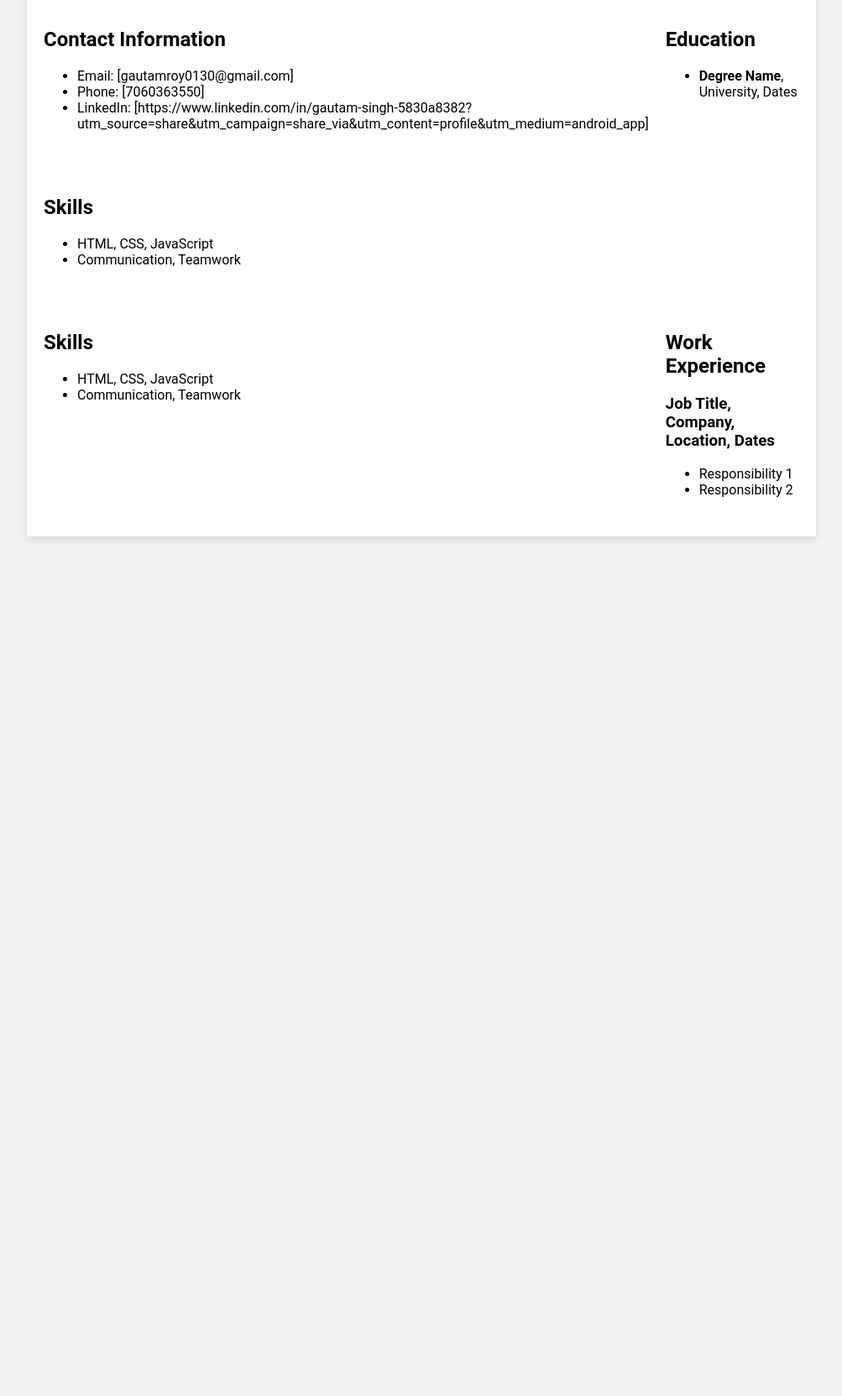
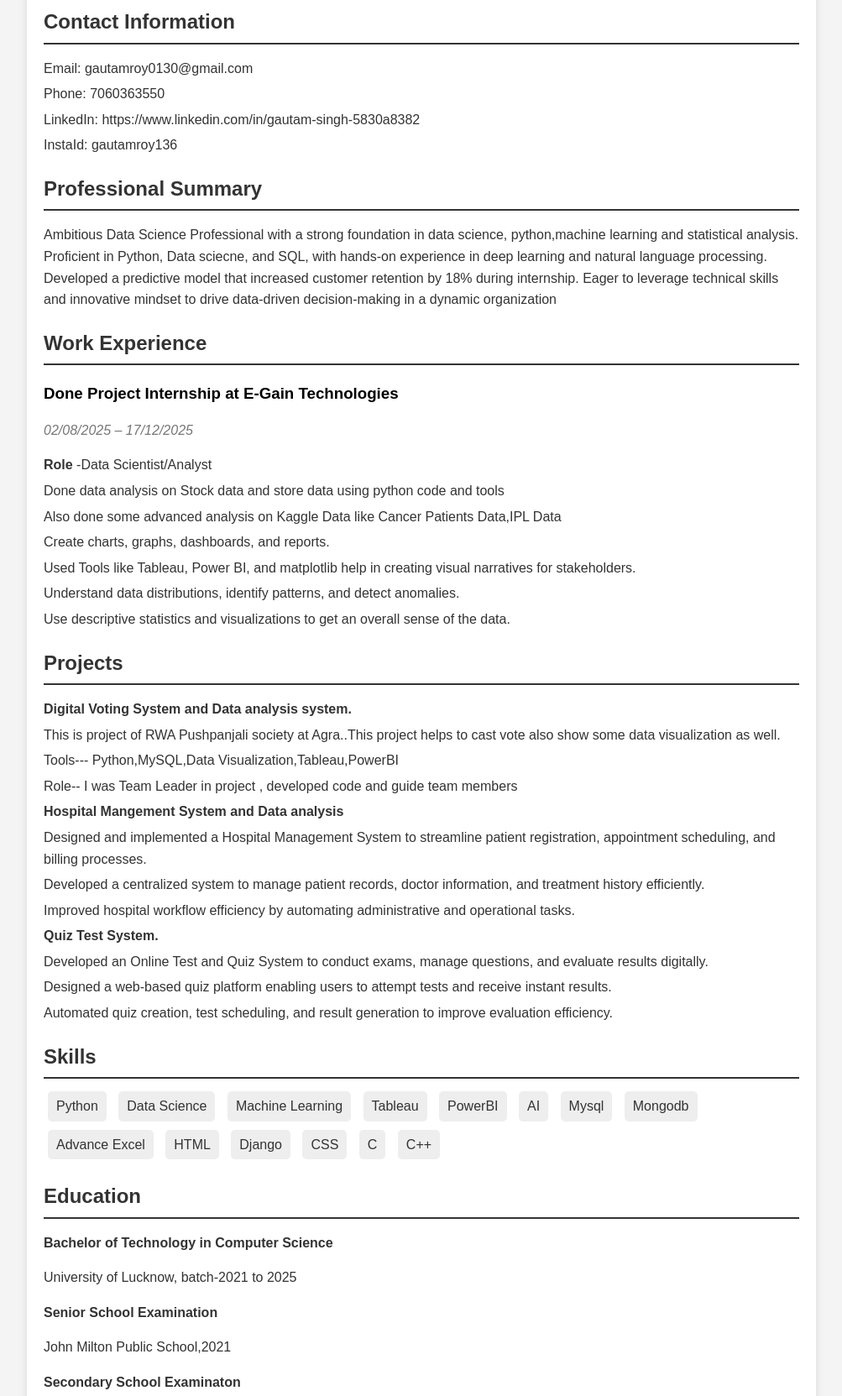
Before and after one commit to gautampythondatasci/MyProfile, a plain HTML site: page index.html in a window 1280 px wide. Shown: the part 223-1886 px from the top of the page at 84% size, without its empty margins (138-1141 px from the left). Before the commit the page ends 882 px from the top, so only its background shows below. Drawn offline with Linux system fonts and the light colour scheme.

Commit message:
Add files via upload

```diff
--- a/index.html
+++ b/index.html
@@ -3,61 +3,104 @@
 <head>
     <meta charset="UTF-8">
     <meta name="viewport" content="width=device-width, initial-scale=1.0">
-    <title>[Gautam Singh]'s Resume</title>
-    <link rel="stylesheet" href="style.css"> <!-- Link to your CSS file -->
+    <title>GAUTAM SINGH - Resume</title>
+    <link rel="stylesheet" href="style.css">
+    <!-- Links the HTML to the external CSS file -->
 </head>
 <body>
+    <header>
+        <h1>GAUTAM SINGH</h1>
+        <p>Data Science, Python Developer</p>
+    </header>
+
     <div class="container">
-        <header>
-            <h1>GAUTAM ROY</h1>
-            <p>Job Title/Profession</p>
-        </header>
-
         <section id="contact-info">
             <h2>Contact Information</h2>
             <ul>
-                <li>Email: [gautamroy0130@gmail.com]</li>
-                <li>Phone: [7060363550]</li>
-                <li>LinkedIn: [https://www.linkedin.com/in/gautam-singh-5830a8382?utm_source=share&utm_campaign=share_via&utm_content=profile&utm_medium=android_app]</li>
+                <li>Email: gautamroy0130@gmail.com</li>
+                <li>Phone: 7060363550</li>
+                <li>LinkedIn: https://www.linkedin.com/in/gautam-singh-5830a8382</li>
+                <li>InstaId: gautamroy136</li>
+            </ul>
+        </section>
+
+        <section id="summary">
+            <h2>Professional Summary</h2>
+            <p>Ambitious Data Science Professional with a strong foundation in data science, python,machine learning and statistical analysis. Proficient in Python, Data sciecne, and SQL, with hands-on experience in deep learning and natural language processing. Developed a predictive model that increased customer retention by 18% during internship. Eager to leverage technical skills and innovative mindset to drive data-driven decision-making in a dynamic organization</p>
+        </section>
+
+        <section id="experience">
+            <h2>Work Experience</h2>
+            <div class="job">
+                <h3>Done Project Internship at E-Gain Technologies</h3>
+                <p class="dates">02/08/2025 – 17/12/2025</p>
+                <ul>
+                  <li><b>Role</b> -Data Scientist/Analyst </li>
+                  <li> Done data analysis on Stock data and store data using python code and tools</li>
+                  <li> Also done some advanced analysis on Kaggle Data like Cancer Patients Data,IPL Data</li>
+                    <li>Create charts, graphs, dashboards, and reports.</li>
+                    <li>Used Tools like Tableau, Power BI, and matplotlib help in creating visual narratives for stakeholders.</li>
+                    <li>Understand data distributions, identify patterns, and detect anomalies.</li>
+                    <li>Use descriptive statistics and visualizations to get an overall sense of the data.</li>
+                </ul>
+            </div>
+        </section>
+
+        <section id="Projects">
+            <h2>Projects</h2>
+            <ul class="">
+                <li><strong>Digital Voting System and Data analysis system.</strong></li>
+                <li>This is project of RWA Pushpanjali society at Agra..This project helps to cast vote also show some data visualization as well.</li>
+                <li>Tools--- Python,MySQL,Data Visualization,Tableau,PowerBI</li>
+                <li>Role-- I was Team Leader in project , developed code and guide team members</li>
+
+
+                <li><strong>Hospital Mangement System and Data analysis</strong></li>
+                <li>Designed and implemented a Hospital Management System to streamline patient registration, appointment scheduling, and billing processes.</li>
+                <li>Developed a centralized system to manage patient records, doctor information, and treatment history efficiently.</li>
+                <li>Improved hospital workflow efficiency by automating administrative and operational tasks.</li>
+
+                <li><strong> Quiz Test System.</strong></li>
+                <li>Developed an Online Test and Quiz System to conduct exams, manage questions, and evaluate results digitally.</li>
+                <li>Designed a web-based quiz platform enabling users to attempt tests and receive instant results.</li>
+                <li>Automated quiz creation, test scheduling, and result generation to improve evaluation efficiency.</li>
+
+
+
+
+        <section id="skills">
+            <h2>Skills</h2>
+            <ul class="skills-list">
+                <li>Python</li>
+                <li>Data Science</li>
+                <li>Machine Learning</li>
+                <li>Tableau</li>
+                <li>PowerBI</li>
+                <li>AI</li>
+                <li>Mysql</li>
+                <li>Mongodb</li>
+                <li>Advance Excel</li>
+                <li>HTML</li>
+                <li>Django</li>
+                <li>CSS</li>
+                <li>C</li>
+                <li>C++</li>
             </ul>
         </section>
 
         <section id="education">
             <h2>Education</h2>
-            <!-- Use ul/ol and list items for each entry -->
-            <ul>
-                <li><strong>Degree Name</strong>, University, Dates</li>
-            </ul>
+            <p><strong>Bachelor of Technology in Computer Science</strong></p>
+            <p>University of Lucknow, batch-2021 to 2025</p>
+            <p><strong>Senior School Examination</strong></p>
+            <p>John Milton Public School,2021</p>
+            <p><strong>Secondary School Examinaton</strong></p>
+            <p>Symboyzia Secondary School,2019</p>
         </section>
-    <section id="skills">
-            <h2>Skills</h2>
-            <!-- Use lists for skills -->
-            <ul>
-                <li>HTML, CSS, JavaScript</li>
-                <li>Communication, Teamwork</li>
-            </ul>
-        </section>
-        <section id="skills">
-            <h2>Skills</h2>
-            <!-- Use lists for skills -->
-            <ul>
-                <li>HTML, CSS, JavaScript</li>
-                <li>Communication, Teamwork</li>
-            </ul>
-        </section>
-        <section id="experience">
-            <h2>Work Experience</h2>
-            <!-- Use lists or divs for job descriptions -->
-            <div class="job">
-                <h3>Job Title, Company, Location, Dates</h3>
-                <ul>
-                    <li>Responsibility 1</li>
-                    <li>Responsibility 2</li>
-                </ul>
-            </div>
-        </section>
+    </div>
 
-
-    </div>
+    <footer>
+        <p>&copy; 2025 Gautam Singh. All rights reserved.</p>
+    </footer>
 </body>
 </html>
--- a/style.css
+++ b/style.css
@@ -1,44 +1,82 @@
+/* Basic Reset and Styling */
 body {
-    font-family: 'Roboto', sans-serif;
+    font-family: 'Arial', sans-serif;
+    line-height: 1.6;
     margin: 0;
     padding: 0;
-    background-color: #f1f1f1; /* Light grey background */
+    background-color: #f4f4f4;
+    color: #333;
 }
 
 .container {
     max-width: 900px;
     margin: 20px auto;
-    background-color: #fff; /* White background for the resume */
     padding: 20px;
-    box-shadow: 0 4px 8px rgba(0, 0, 0, 0.1); /* Add a subtle shadow */
-    display: flex; /* Use flexbox for layout */
-    flex-wrap: wrap;
-    gap: 20px;
+    background-color: #fff;
+    box-shadow: 0 0 10px rgba(0,0,0,0.1);
 }
 
 header {
-    width: 100%;
+    background-color: #333;
+    color: #fff;
+    padding: 20px;
     text-align: center;
-    border-bottom: 2px solid #333;
-    padding-bottom: 10px;
 }
 
-section {
-    padding: 10px 0;
-    width: 100%;
+h1, h2, h3 {
+    margin-bottom: 10px;
 }
 
-/* Example of a two-column layout using media queries for responsiveness */
-@media (min-width: 768px) {
-    .container {
-        display: grid;
-        grid-template-columns: 1fr 2fr; /* Two columns */
-        column-gap: 20px;
-    }
-    header, section#experience, section#education {
-        grid-column: 2 / 3; /* Right column content */
-    }
-    section#contact-info, section#skills {
-        grid-column: 1 / 2; /* Left column content */
-    }
+h2 {
+    border-bottom: 2px solid #333;
+    padding-bottom: 5px;
+    margin-top: 20px;
 }
+
+ul {
+    list-style-type: none;
+    padding: 0;
+}
+
+ul li {
+    margin-bottom: 5px;
+}
+
+.job h3 {
+    margin-bottom: 0;
+    color: #000;
+}
+
+.dates {
+    font-style: italic;
+    color: #777;
+    margin-bottom: 10px;
+}
+
+.skills-list li {
+    display: inline-block;
+    background-color: #eee;
+    padding: 5px 10px;
+    margin: 5px;
+    border-radius: 5px;
+}
+
+footer {
+    text-align: center;
+    padding: 10px;
+    background-color: #333;
+    color: #fff;
+    font-size: 0.8em;
+    margin-top: 20px;
+}
+
+a {
+    color: #007BFF;
+    text-decoration: none;
+}
+
+a:hover {
+    text-decoration: underline;
+}
+
+/* Add media queries here for responsive design if needed */
```
